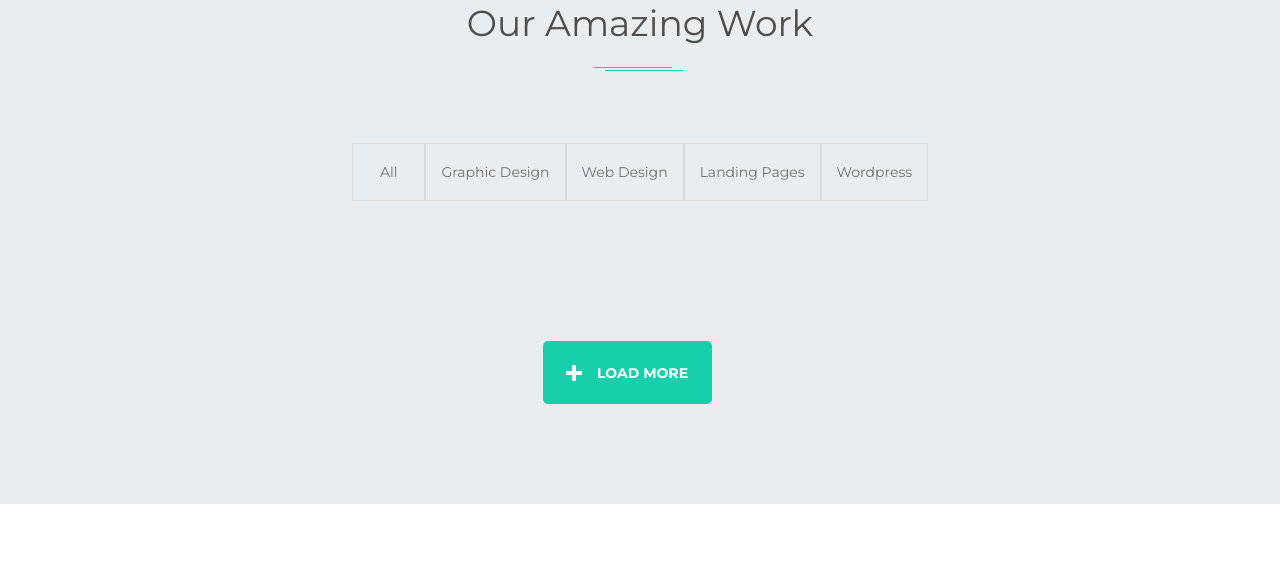
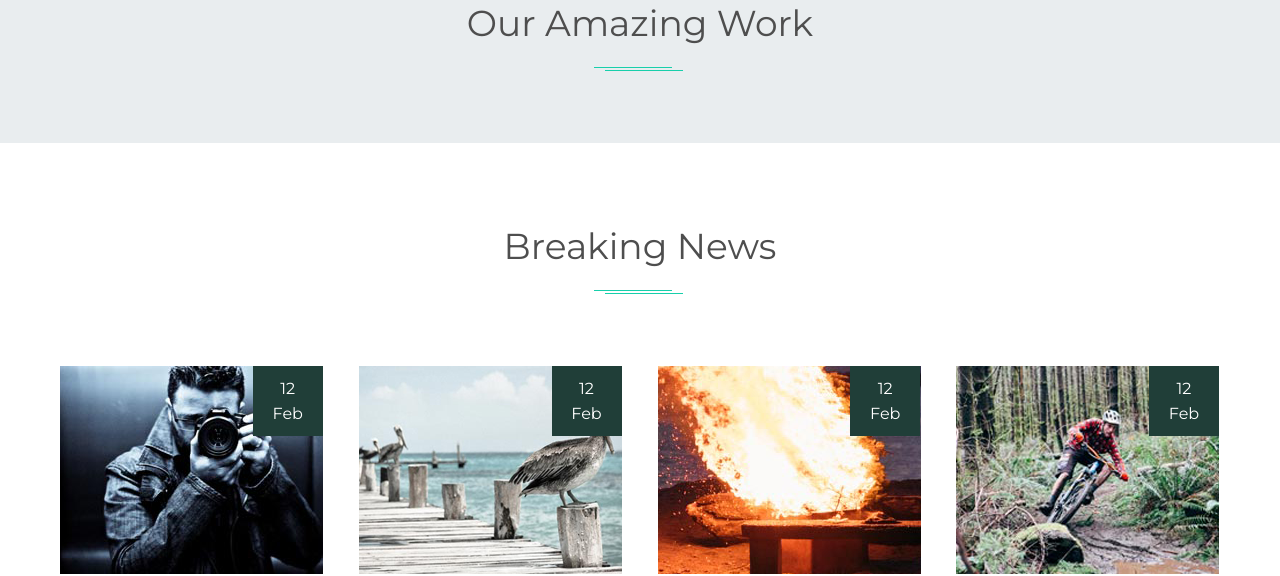
Before and after one commit to Larysa407/thaHam, a plain HTML site: page index.html in a window 1280 px wide. Shown: the part 2513-3089 px from the top of the page. Drawn offline with Linux system fonts and the light colour scheme; files whose address does not match are found by name.

Commit message:
Update index.html

```diff
--- a/index.html
+++ b/index.html
@@ -224,14 +224,6 @@
           <div class="title">
             <h3>Our Amazing Work</h3>
           </div>
-          <!-- <div class="work__tabs"> -->
-          <ul class="work__tabs">
-            <li class="tabs__title active__work" data-tab="all">All</li>
-            <li class="tabs__title" data-tab="graphic">Graphic Design</li>
-            <li class="tabs__title" data-tab="web">Web Design</li>
-            <li class="tabs__title" data-tab="landing">Landing Pages</li>
-            <li class="tabs__title" data-tab="wordpress">Wordpress</li>
-          </ul>
           <!-- </div> -->
           <div class="work__block">
             <div class="work__images" style="display: none">
@@ -328,11 +320,6 @@
             </div>
           </div>
 
-          <div class="work__buttons">
-            <a href="#" class="btn work__btn">
-              <img src="./images/plus.svg" alt="work__img" /> LOAD MORE</a
-            >
-          </div>
         </div>
       </div>
     </section>
```
